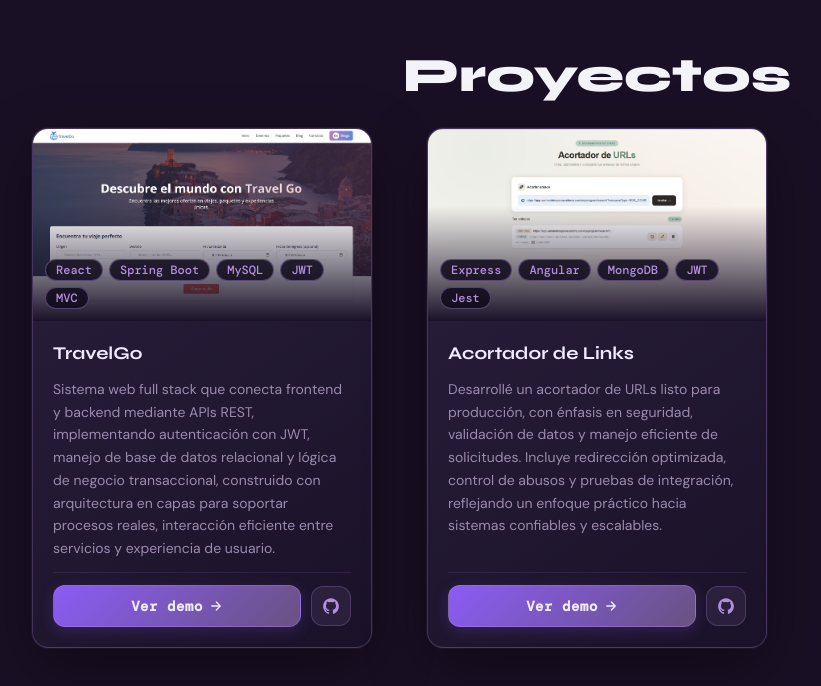
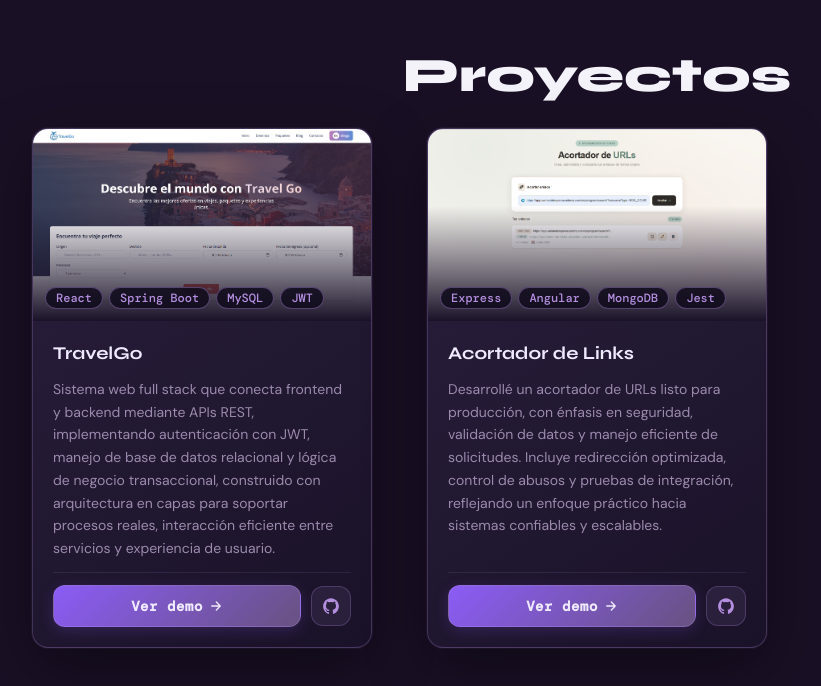
Before and after one commit to Jul-Fig/Portafolio, a React (Vite) app: page / in a window 1280 px wide. Shown: the part 1602-2288 px from the top of the page, without its empty margins (43-864 px from the left). Built offline with nearby package versions, Linux system fonts and the light colour scheme; no server answers.

Commit message:
actualización img

```diff
--- a/src/constants/projects.js
+++ b/src/constants/projects.js
@@ -5,19 +5,19 @@ export const PROJECTS = [
     id: 1,
     title: "TravelGo",
     description: "Sistema web full stack que conecta frontend y backend mediante APIs REST, implementando autenticación con JWT, manejo de base de datos relacional y lógica de negocio transaccional, construido con arquitectura en capas para soportar procesos reales, interacción eficiente entre servicios y experiencia de usuario.",
-    img: "/assets/projects/travelgoPortafolio.png",
+    img: "../../public/assets/projects/travelgoPortafolio.png",
     link: "https://github.com/Jul-Fig",
     github: "https://github.com/Jul-Fig/TravelGo",
-    tags: ["React", "Spring Boot", "MySQL", "JWT", "MVC"],
+    tags: ["React", "Spring Boot", "MySQL", "JWT"],
   },
   {
     id: 2,
     title: "Acortador de Links ",
     description: "Desarrollé un acortador de URLs listo para producción, con énfasis en seguridad, validación de datos y manejo eficiente de solicitudes. Incluye redirección optimizada, control de abusos y pruebas de integración, reflejando un enfoque práctico hacia sistemas confiables y escalables." ,
-    img: "/assets/projects/acortadorPortafolio.png",
+    img: "../../public/assets/projects/acortadorPortafolio.png",
     link: "https://acortador-de-links-jul-fig.netlify.app",
     github: "https://github.com/Jul-Fig/Acortador-de-links",
-    tags: ["Express", "Angular", "MongoDB", "JWT", "Jest" ],
+    tags: ["Express", "Angular", "MongoDB", "Jest"],
   },
 
 ];
```
Also changed, not shown: 3 other files (tests, documents, lock files or other folders).
